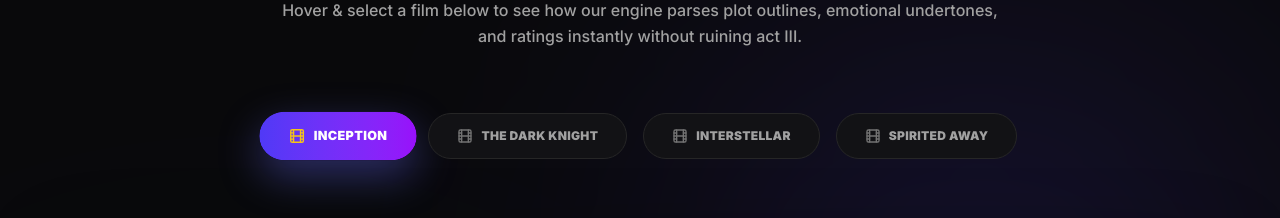
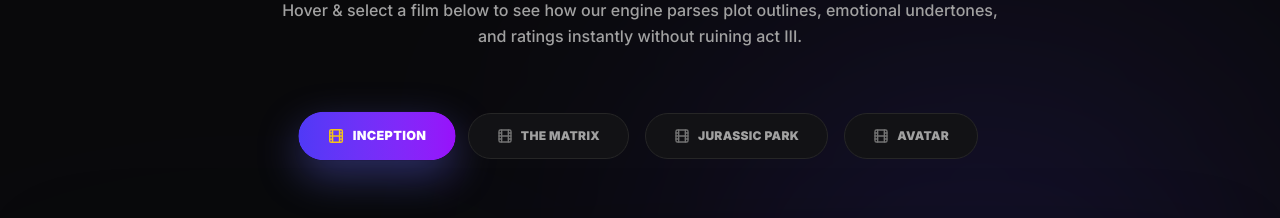
Before and after one commit to KaushikSingha833/MoviezWiki, a Next.js app: page /welcome in a window 1280 px wide. Shown: the part 1300-1518 px from the top of the page. Built offline with nearby package versions, Linux system fonts and the light colour scheme; no server answers.

Commit message:
Fix: Finalize real TMDB original posters for AI Engine showcase

```diff
--- a/src/app/welcome/page.tsx
+++ b/src/app/welcome/page.tsx
@@ -16,34 +16,34 @@
   {
     id: "inception", title: "Inception", year: "2010", director: "Christopher Nolan",
     genres: ["Sci-Fi", "Action", "Thriller"],
-    poster: "https://images.unsplash.com/photo-1518709268805-4e9042af9f23?q=80&w=600&auto=format&fit=crop",
+    poster: "https://image.tmdb.org/t/p/original/oYuLEt3zVCKq57qu2F8dT7NIa6f.jpg",
     aiSummary: "A highly skilled thief who steals valuable secrets from deep within the subconscious during the dream state is offered a chance to regain his old life as payment for a seemingly impossible task: planting an idea into a target's subconscious rather than stealing one.",
     vibe: "Mind-Bending & Layered", cinematographyScore: 99, audienceScore: 97,
     keywords: ["Dream Heist", "Subconscious Architecture", "Totem", "Zero-Gravity Hallway"]
   },
   {
-    id: "darkknight", title: "The Dark Knight", year: "2008", director: "Christopher Nolan",
-    genres: ["Action", "Crime", "Drama"],
-    poster: "https://images.unsplash.com/photo-1509198397868-475647b2a1e5?q=80&w=600&auto=format&fit=crop",
-    aiSummary: "With the help of allies in the police department and district attorney's office, Gotham City's legendary vigilante systematically dismantles remaining organized crime syndicates. However, a chaotic mastermind known only as the Joker emerges to throw the metropolis into anarchy.",
-    vibe: "Relentless & Gripping", cinematographyScore: 98, audienceScore: 99,
-    keywords: ["Moral Dilemmas", "Chaos vs Order", "High-Stakes Interrogation", "IMAX Spectacle"]
+    id: "matrix", title: "The Matrix", year: "1999", director: "The Wachowskis",
+    genres: ["Action", "Sci-Fi"],
+    poster: "https://image.tmdb.org/t/p/original/f89U3ADr1oiB1s9GkdPOEpXUk5H.jpg",
+    aiSummary: "A computer hacker learns from mysterious rebels about the true nature of his reality and his role in the war against its controlling machines.",
+    vibe: "Cyberpunk & Philosophical", cinematographyScore: 98, audienceScore: 96,
+    keywords: ["Simulated Reality", "Red Pill", "Bullet Time", "Hacker"]
   },
   {
-    id: "interstellar", title: "Interstellar", year: "2014", director: "Christopher Nolan",
-    genres: ["Adventure", "Drama", "Sci-Fi"],
-    poster: "https://images.unsplash.com/photo-1451187580459-43490279c0fa?q=80&w=600&auto=format&fit=crop",
-    aiSummary: "Facing extinction on a resource-depleted Earth, a dedicated former NASA pilot leads an exploratory team through a newly discovered wormhole in search of a habitable future for humanity. Time dilation and cosmic isolation test the unbreakable bonds between a parent and child.",
-    vibe: "Awe-Inspiring & Emotional", cinematographyScore: 100, audienceScore: 96,
-    keywords: ["Event Horizon", "Time Dilation", "Organ Symphony", "Cosmic Survival"]
+    id: "jurassic", title: "Jurassic Park", year: "1993", director: "Steven Spielberg",
+    genres: ["Adventure", "Sci-Fi"],
+    poster: "https://image.tmdb.org/t/p/original/oU7Oq2kFAAlGqbU4VoAE36g4hoI.jpg",
+    aiSummary: "A wealthy entrepreneur secretly creates a theme park featuring living dinosaurs drawn from prehistoric DNA. However, chaos erupts when a massive storm hits the island and the security systems fail.",
+    vibe: "Awe-Inspiring & Thrilling", cinematographyScore: 97, audienceScore: 98,
+    keywords: ["Apex Predators", "Theme Park", "Survival Scenario", "Chaos Theory"]
   },
   {
-    id: "spirited", title: "Spirited Away", year: "2001", director: "Hayao Miyazaki",
-    genres: ["Animation", "Family", "Fantasy"],
-    poster: "https://images.unsplash.com/photo-1578632767115-351597cf2477?q=80&w=600&auto=format&fit=crop",
-    aiSummary: "While moving to a new suburb, a ten-year-old girl and her parents stumble into a seemingly abandoned amusement park that operates as a supernatural resort for spirits and gods. To save her family, she must navigate an extraordinary bathhouse run by a formidable witch.",
-    vibe: "Enchanting & Whimsical", cinematographyScore: 98, audienceScore: 98,
-    keywords: ["Studio Ghibli", "Supernatural Bathhouse", "Coming of Age", "Hand-Drawn Masterwork"]
+    id: "avatar", title: "Avatar", year: "2009", director: "James Cameron",
+    genres: ["Action", "Adventure", "Sci-Fi"],
+    poster: "https://image.tmdb.org/t/p/original/jRXYjXNq0Cs2TcJjLkki24MLp7u.jpg",
+    aiSummary: "A paraplegic Marine dispatched to the moon Pandora on a unique mission becomes torn between following his orders and protecting the world he feels is his home.",
+    vibe: "Visually Stunning & Epic", cinematographyScore: 100, audienceScore: 92,
+    keywords: ["Pandora", "Avatar Bodies", "Environmentalism", "Visual Spectacle"]
   }
 ];
 
@@ -220,7 +220,7 @@
               <span>Interactive AI Demonstration</span>
             </div>
             <h2 className="text-4xl sm:text-5xl lg:text-6xl font-black text-white tracking-tighter leading-none">
-              Spoiler-Free Intelligence. <br/>
+              Spoiler-Free Intelligence. <br />
               <span className="text-transparent bg-clip-text bg-gradient-to-br from-indigo-400 via-purple-400 to-pink-400">
                 Powered by Advanced AI.
               </span>
@@ -238,8 +238,7 @@
                 <button
                   key={movie.id}
                   onClick={() => setSelectedMovie(movie)}
-                  className={`group relative flex items-center gap-2 px-5 sm:px-7 py-3 sm:py-3.5 rounded-full font-black text-[11px] sm:text-xs transition-all duration-500 focus:outline-none overflow-hidden ${
-                    isActive
+                  className={`group relative flex items-center gap-2 px-5 sm:px-7 py-3 sm:py-3.5 rounded-full font-black text-[11px] sm:text-xs transition-all duration-500 focus:outline-none overflow-hidden ${isActive
                       ? "text-white scale-105 shadow-[0_15px_40px_rgba(99,102,241,0.4)] border-transparent"
                       : "bg-[#121215] text-neutral-400 border border-neutral-800 hover:text-white hover:border-neutral-700"
                     }`}
@@ -447,8 +446,7 @@
                     transition={{ delay: idx * 0.1 }}
                     key={region.id}
                     onClick={() => setSelectedRegion(region)}
-                    className={`group w-full text-left p-5 xl:p-6 rounded-2xl border transition-all duration-300 flex items-center justify-between ${
-                      isSelected
+                    className={`group w-full text-left p-5 xl:p-6 rounded-2xl border transition-all duration-300 flex items-center justify-between ${isSelected
                         ? activeBorderMap[region.themeColor]
                         : `border-neutral-800 bg-[#121215] ${colorMap[region.themeColor]} hover:scale-[1.02]`
                       }`}
@@ -678,7 +676,7 @@
             </div>
 
             <h2 className="text-[clamp(2.5rem,6vw,5.5rem)] font-black text-white tracking-tighter leading-[0.95]">
-              YOUR WATCHLIST, <br/>
+              YOUR WATCHLIST, <br />
               <span className="text-transparent bg-clip-text bg-gradient-to-br from-[#F5C518] via-amber-400 to-yellow-600 drop-shadow-xl">
                 SUPERCHARGED.
               </span>
```
Lines whose indentation alone changed are shown as unchanged.
